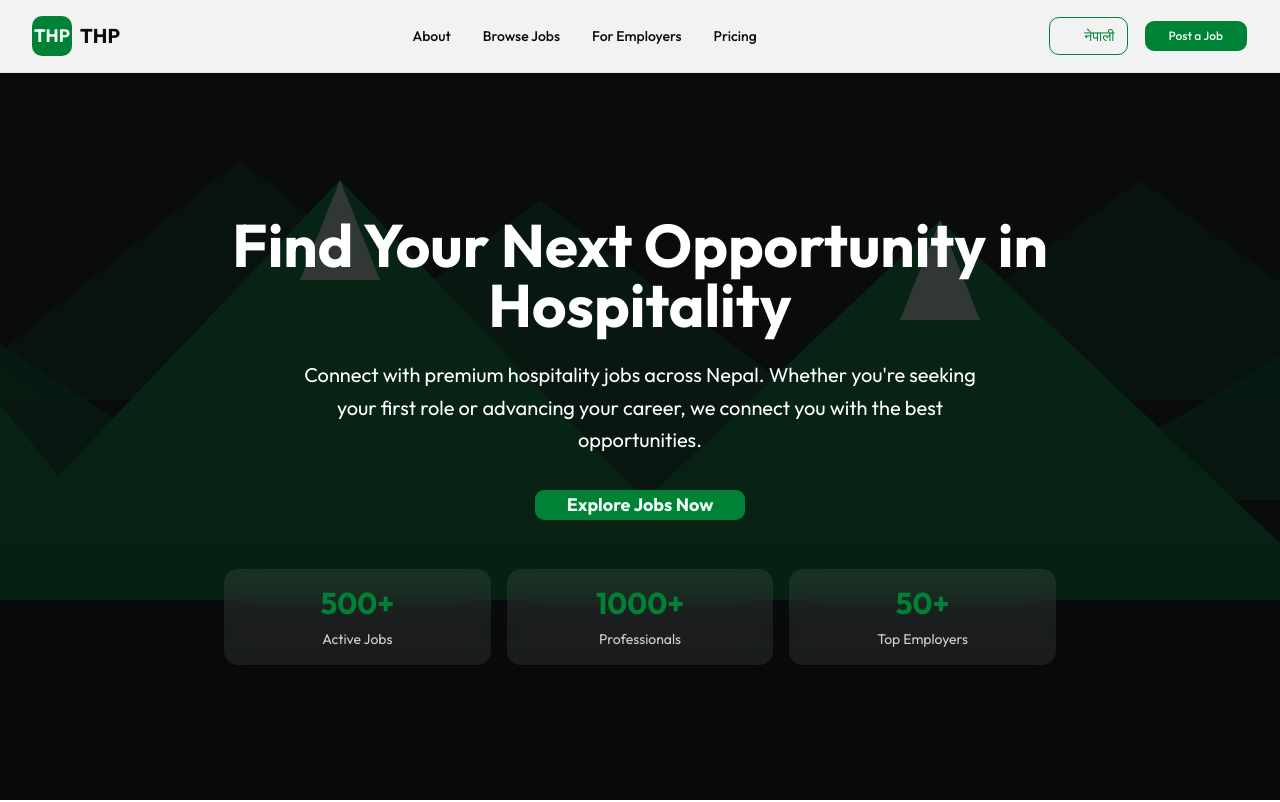
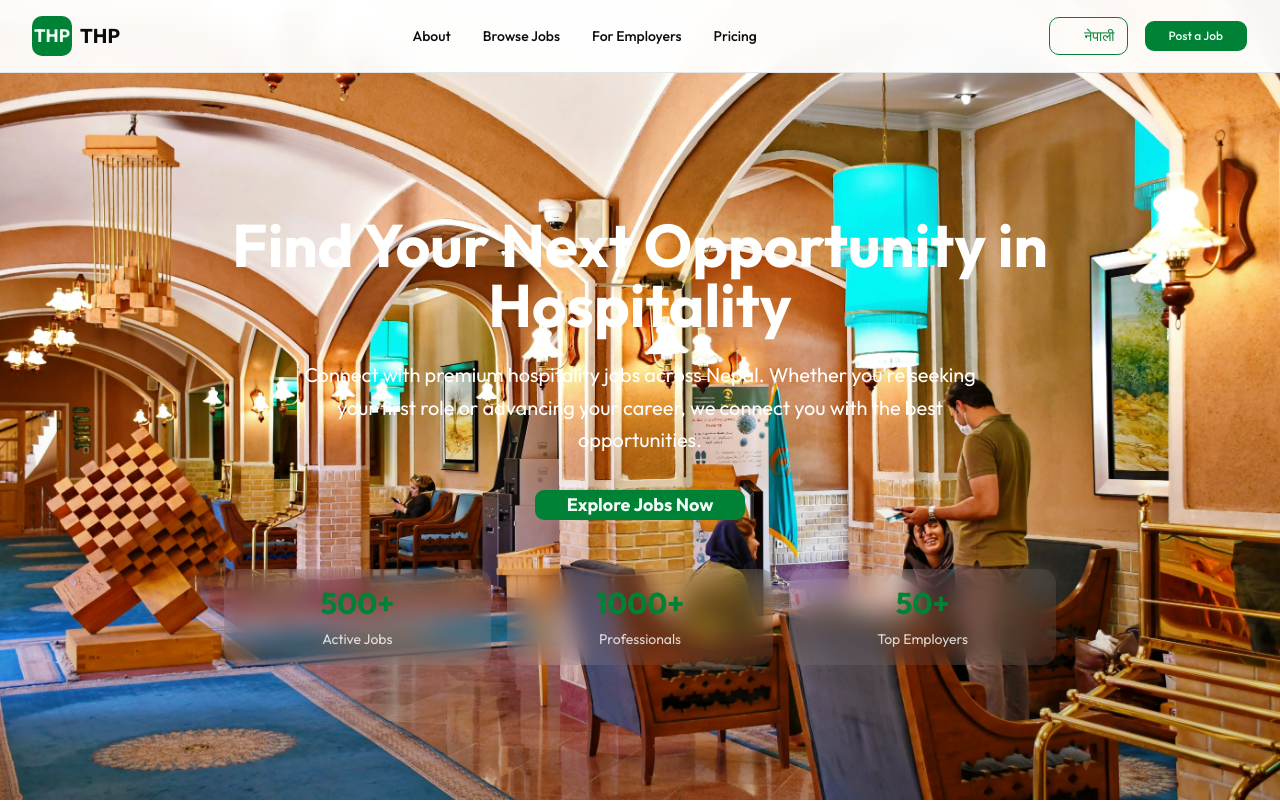
Before and after one commit to pratikthapw/talent-hospitality, a Next.js app: page / in a window 1280 px wide. Shown: the top 802 px of the page. Built offline with nearby package versions, Linux system fonts and the light colour scheme; some icons are missing.

Commit message:
hero image replacement

```diff
--- a/components/sections/Hero.tsx
+++ b/components/sections/Hero.tsx
@@ -1,10 +1,10 @@
 "use client"
 
 import { Language, translations } from "@/lib/translations"
-import { SVGMountain } from "@/components/SVGMountain"
 import { Button } from "@/components/ui/button"
 import { HugeiconsIcon } from "@hugeicons/react"
 import { ArrowDown01Icon } from "@hugeicons/core-free-icons"
+import heroImage from "@/public/hero-image.webp"
 
 interface HeroProps {
   language: Language
@@ -15,8 +15,9 @@ export function Hero({ language }: HeroProps) {
 
   return (
     <section className="relative flex min-h-screen w-full items-center justify-center overflow-hidden bg-foreground pt-20">
-      <div className="absolute inset-0 opacity-20">
-        <SVGMountain className="size-full" />
+      <div className="absolute inset-0">
+        {/* eslint-disable-next-line @next/next/no-img-element */}
+        <img src={heroImage.src} alt="" className="size-full object-cover" />
       </div>
 
       <div className="absolute inset-0 bg-gradient-to-b from-transparent via-transparent to-black/20" />
```
Also changed, not shown: public/hero-image.webp (added).
